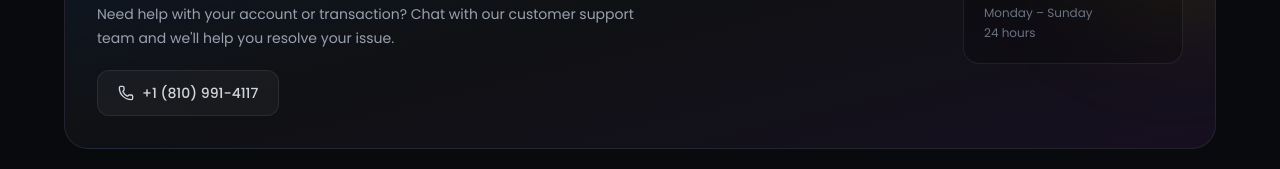
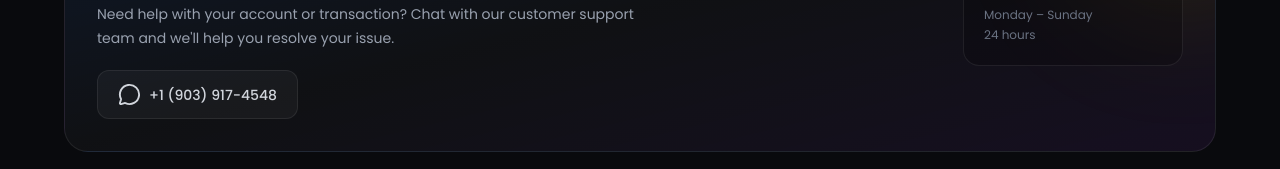
Before and after one commit to Cleve-keem/bnb-investment, a Next.js app: page /help in a window 1280 px wide. Shown: the part 295-464 px from the top of the page. Built offline with nearby package versions, Linux system fonts and the light colour scheme.

Commit message:
put the sms part for the chat support

```diff
--- a/components/bnb/support/SupportCenter.tsx
+++ b/components/bnb/support/SupportCenter.tsx
@@ -13,7 +13,6 @@ import {
   Sparkles,
 } from "lucide-react";
 import { useState } from "react";
-
 
 export default function SupportCenter() {
   const [openFaq, setOpenFaq] = useState<number | null>(null);
@@ -67,11 +66,12 @@ export default function SupportCenter() {
                 </a> */}
 
                 <a
-                  href="tel:+1 (810) 991-4117"
+                  href="sms:+19039174548"
                   className="inline-flex items-center gap-2 rounded-xl border border-white/[0.08] bg-white/[0.04] px-5 py-3 text-sm font-medium text-gray-300 transition hover:bg-white/[0.07] hover:text-white"
                 >
-                  <Phone size={16} />
-                  +1 (810) 991-4117
+                  {/* <Phone size={16} /> */}
+                  <MessageCircle size={23} />
+                  +1 (903) 917-4548
                 </a>
               </div>
             </div>
```
